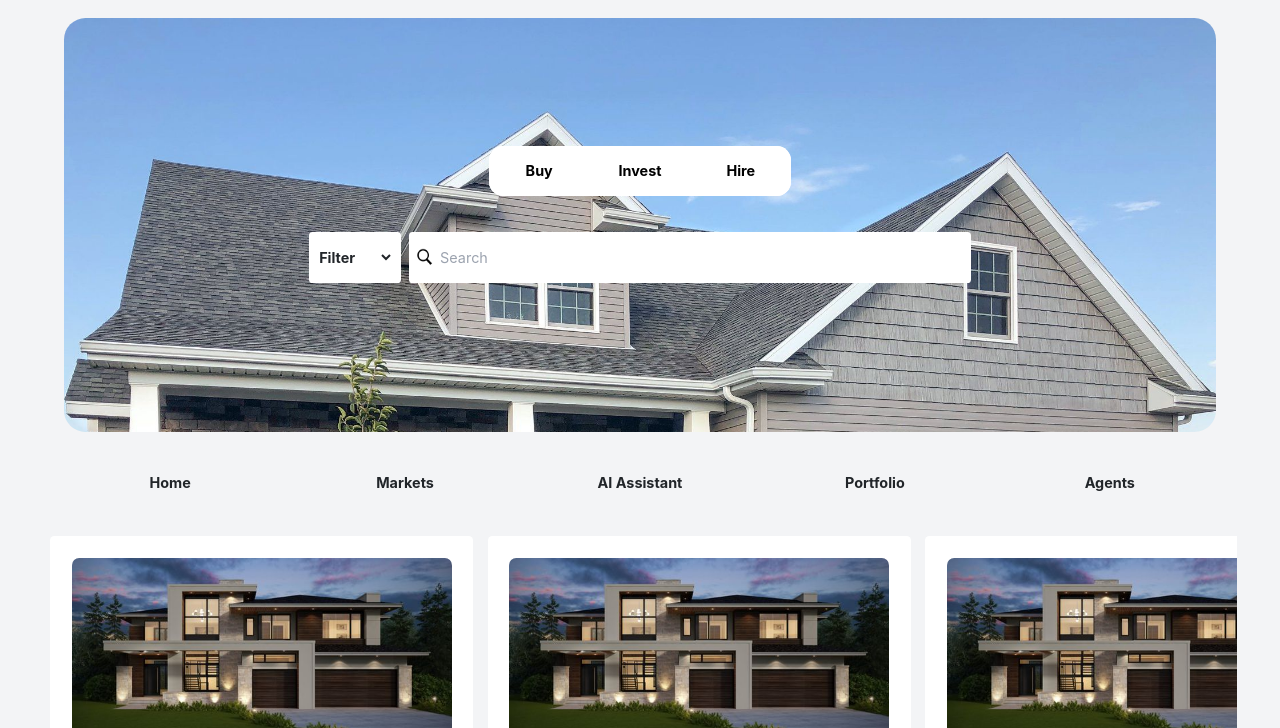
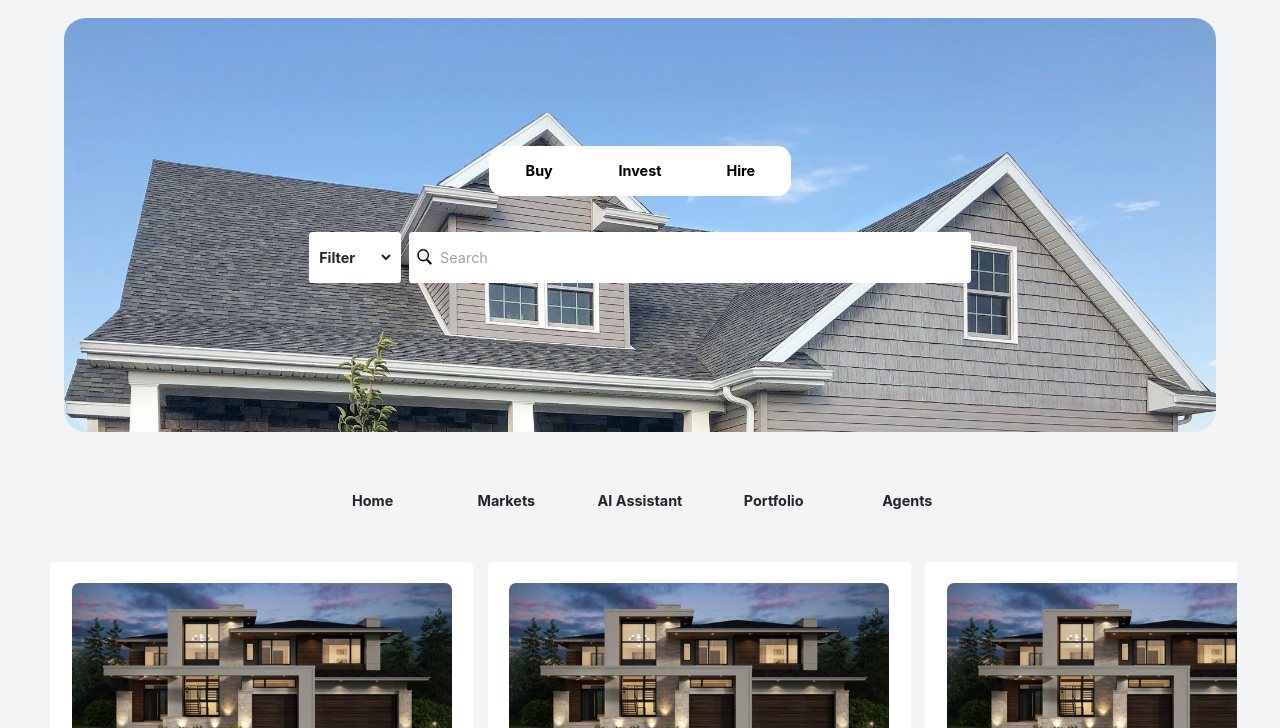
Before and after one commit to Casp3-r/HAVEN, a plain HTML site: page index.html in a window 1280 px wide. Shown: the part 72-800 px from the top of the page. Drawn offline with nearby package versions, Linux system fonts and the light colour scheme.

Commit message:
Update index.html

```diff
--- a/index.html
+++ b/index.html
@@ -119,12 +119,14 @@
         </div>
     </div>
 
-    <div class="buttons-below-box flex justify-evenly items-center h-10 mt-9">
-        <a href="#"><button class="home-button  font-bold rounded h-14 w-36">Home</button></a>
-        <a href="#"><button class="market-button  font-bold rounded h-14 w-36">Markets</button></a>
-        <a href="#"><button class="ass-button  font-bold rounded h-14 w-36">AI Assistant</button></a>
-        <a href="#"><button class="port-button  font-bold rounded h-14 w-36">Portfolio</button></a>
-        <a href="#"><button class="agent-button  font-bold rounded h-14 w-36">Agents</button></a>
+     <div class="flex items-center justify-center mt-5 w-full">
+        <div class="buttons-below-box grid-rows-1 place-items-center gap-5 justify-evenly items-center">
+            <a href="#"><button class="home-button font-bold rounded h-14 w-36">Home</button></a>
+            <a href="#"><button class="market-button font-bold rounded h-14 w-36">Markets</button></a>
+            <a href="#"><button class="ass-button font-bold rounded h-14 w-36">AI Assistant</button></a>
+            <a href="#"><button class="port-button font-bold rounded h-14 w-36 ">Portfolio</button></a>
+            <a href="#"><button class="agent-button font-bold rounded h-14 w-36">Agents</button></a>
+        </div>
     </div>
     <div class="display-div flex mt-10">
         <div class="icon-div flex justify-center items-center">
```
